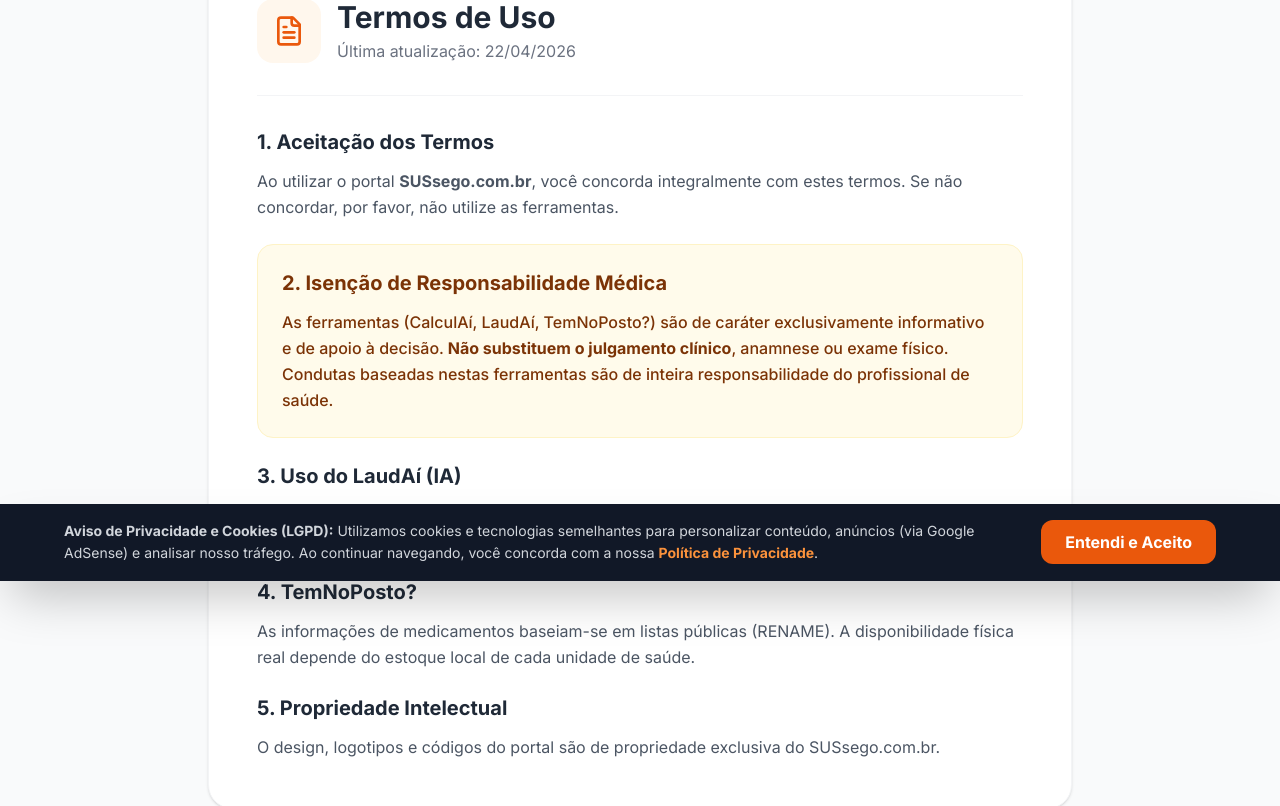
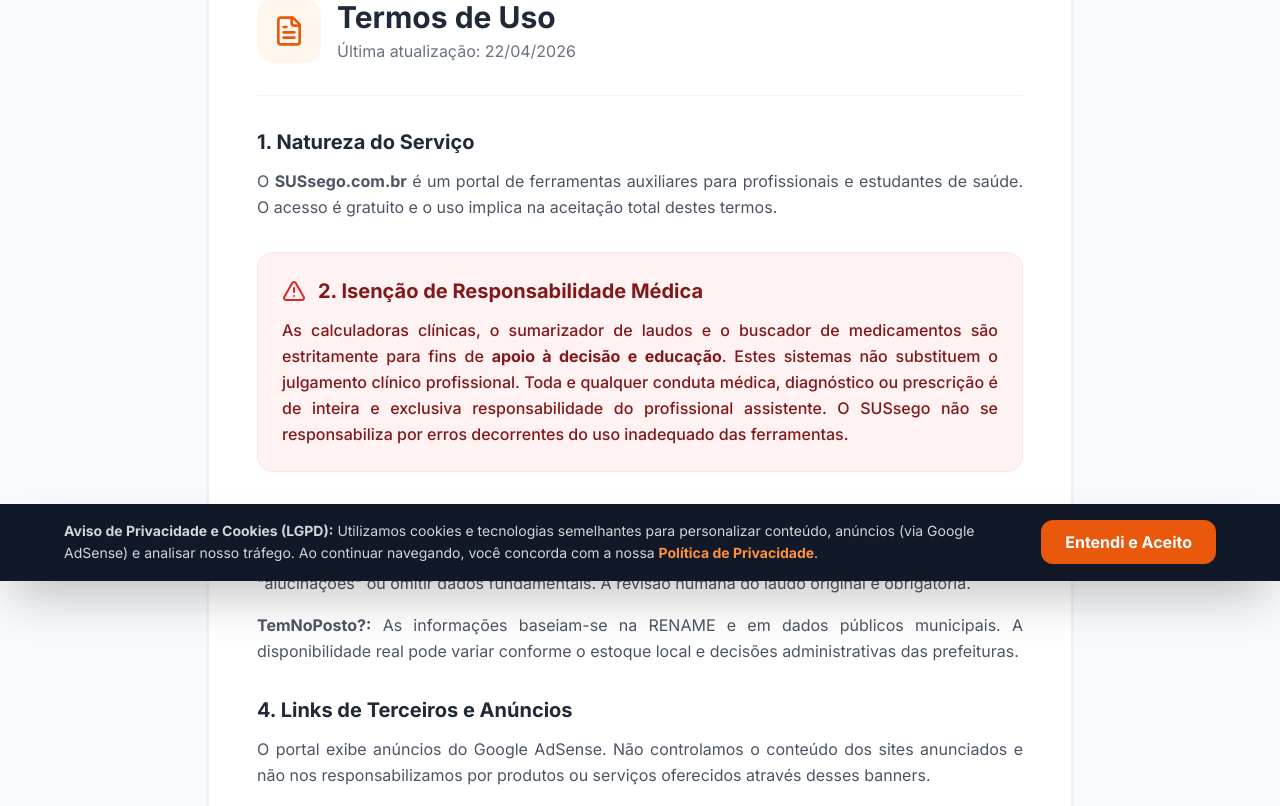
Before and after one commit to lucasvzack-sys/001, a React (Vite) app: page /termos in a window 1280 px wide. Shown: the part 219-1025 px from the top of the page. Built offline with nearby package versions, Linux system fonts and the light colour scheme.

Commit message:
Update TermsOfUse.tsx

```diff
--- a/src/components/TermsOfUse.tsx
+++ b/src/components/TermsOfUse.tsx
@@ -1,15 +1,21 @@
 import React from 'react';
-import { FileText, ArrowLeft } from 'lucide-react';
+import { FileText, ArrowLeft, AlertTriangle } from 'lucide-react';
 import Navbar from './Navbar';
 
 export default function TermsOfUse({ onNavigate }: { onNavigate: (view: any) => void }) {
+  const lastUpdate = new Date().toLocaleDateString('pt-BR');
+
   return (
     <div className="min-h-screen bg-gray-50 pb-20">
       <Navbar currentView="portal" onNavigate={onNavigate} />
 
       <main className="max-w-4xl mx-auto px-4 py-12">
-        <button onClick={() => onNavigate('portal')} className="flex items-center text-gray-500 hover:text-orange-600 transition-colors font-medium mb-8">
-          <ArrowLeft size={20} className="mr-2" /> Voltar ao Início
+        <button
+          onClick={() => onNavigate('portal')}
+          className="flex items-center text-gray-500 hover:text-orange-600 transition-colors font-medium mb-8 group"
+        >
+          <ArrowLeft size={20} className="mr-2 group-hover:-translate-x-1 transition-transform" />
+          Voltar ao Início
         </button>
 
         <div className="bg-white p-8 md:p-12 rounded-3xl shadow-sm border border-gray-100">
@@ -19,37 +25,58 @@ export default function TermsOfUse({ onNavigate }: { onNavigate: (view: any) =>
             </div>
             <div>
               <h1 className="text-3xl font-extrabold text-gray-800">Termos de Uso</h1>
-              <p className="text-gray-500 mt-1">Última atualização: {new Date().toLocaleDateString('pt-BR')}</p>
+              <p className="text-gray-500 mt-1">Última atualização: {lastUpdate}</p>
             </div>
           </div>
 
-          <div className="space-y-6 text-gray-600 leading-relaxed">
+          <div className="space-y-8 text-gray-600 leading-relaxed text-justify">
             <section>
-              <h2 className="text-xl font-bold text-gray-800 mb-3">1. Aceitação dos Termos</h2>
-              <p>Ao utilizar o portal <strong>SUSsego.com.br</strong>, você concorda integralmente com estes termos. Se não concordar, por favor, não utilize as ferramentas.</p>
+              <h2 className="text-xl font-bold text-gray-800 mb-3">1. Natureza do Serviço</h2>
+              <p>
+                O <strong>SUSsego.com.br</strong> é um portal de ferramentas auxiliares para profissionais e estudantes de saúde. O acesso é gratuito e o uso implica na aceitação total destes termos.
+              </p>
             </section>
 
-            <section className="bg-amber-50 p-6 rounded-2xl border border-amber-100 text-amber-900">
-              <h2 className="text-xl font-bold mb-3">2. Isenção de Responsabilidade Médica</h2>
+            <section className="bg-red-50 p-6 rounded-2xl border border-red-100 text-red-900">
+              <div className="flex items-center gap-3 mb-3">
+                <AlertTriangle className="text-red-600" />
+                <h2 className="text-xl font-bold">2. Isenção de Responsabilidade Médica</h2>
+              </div>
               <p className="font-medium">
-                As ferramentas (CalculAí, LaudAí, TemNoPosto?) são de caráter exclusivamente informativo e de apoio à decisão.
-                <strong> Não substituem o julgamento clínico</strong>, anamnese ou exame físico. Condutas baseadas nestas ferramentas são de inteira responsabilidade do profissional de saúde.
+                As calculadoras clínicas, o sumarizador de laudos e o buscador de medicamentos são estritamente para fins de <strong>apoio à decisão e educação</strong>.
+                Estes sistemas não substituem o julgamento clínico profissional. Toda e qualquer conduta médica, diagnóstico ou prescrição é de inteira e exclusiva responsabilidade do profissional assistente. O SUSsego não se responsabiliza por erros decorrentes do uso inadequado das ferramentas.
               </p>
             </section>
 
             <section>
-              <h2 className="text-xl font-bold text-gray-800 mb-3">3. Uso do LaudAí (IA)</h2>
-              <p>O LaudAí utiliza inteligência artificial para sumarização. A IA pode cometer erros ou omitir dados críticos. É obrigatório conferir o laudo original antes de qualquer decisão terapêutica.</p>
+              <h2 className="text-xl font-bold text-gray-800 mb-3">3. Limitações da Tecnologia (IA e Dados)</h2>
+              <p className="mb-4">
+                <strong>LaudAí:</strong> Utiliza modelos de inteligência artificial de terceiros (Groq/Llama). IAs podem gerar "alucinações" ou omitir dados fundamentais. A revisão humana do laudo original é obrigatória.
+              </p>
+              <p>
+                <strong>TemNoPosto?:</strong> As informações baseiam-se na RENAME e em dados públicos municipais. A disponibilidade real pode variar conforme o estoque local e decisões administrativas das prefeituras.
+              </p>
             </section>
 
             <section>
-              <h2 className="text-xl font-bold text-gray-800 mb-3">4. TemNoPosto?</h2>
-              <p>As informações de medicamentos baseiam-se em listas públicas (RENAME). A disponibilidade física real depende do estoque local de cada unidade de saúde.</p>
+              <h2 className="text-xl font-bold text-gray-800 mb-3">4. Links de Terceiros e Anúncios</h2>
+              <p>
+                O portal exibe anúncios do Google AdSense. Não controlamos o conteúdo dos sites anunciados e não nos responsabilizamos por produtos ou serviços oferecidos através desses banners.
+              </p>
             </section>
 
             <section>
               <h2 className="text-xl font-bold text-gray-800 mb-3">5. Propriedade Intelectual</h2>
-              <p>O design, logotipos e códigos do portal são de propriedade exclusiva do SUSsego.com.br.</p>
+              <p>
+                O código-fonte, design e logotipos do portal são de propriedade do criador do projeto. É proibida a reprodução total ou parcial para fins comerciais sem autorização prévia.
+              </p>
+            </section>
+
+            <section>
+              <h2 className="text-xl font-bold text-gray-800 mb-3">6. Alterações nos Termos</h2>
+              <p>
+                Reservamo-nos o direito de modificar estes termos a qualquer momento, visando a melhoria do serviço e a adequação legal. O uso continuado do portal após alterações constitui aceitação dos novos termos.
+              </p>
             </section>
           </div>
         </div>
```
